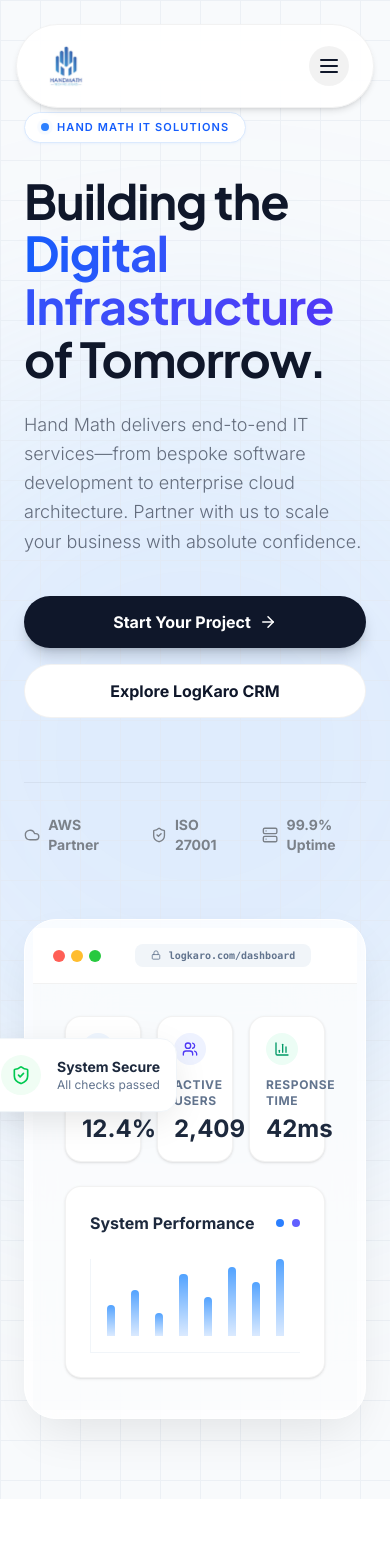
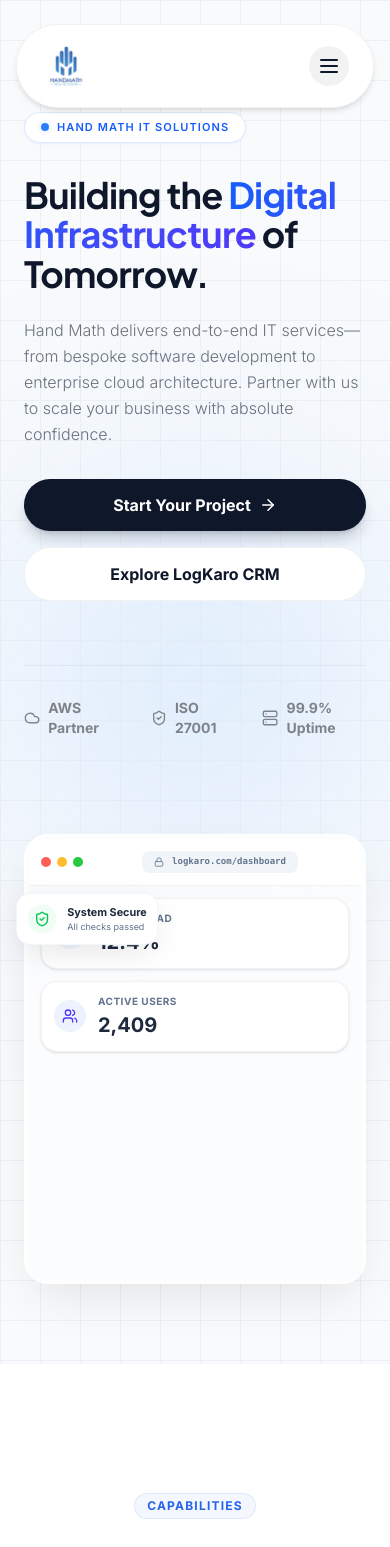
Before and after one commit to Abhaypraja09/Hand-Math, a React (Vite) app: page / in a window 390 px wide. Shown: the top 1547 px of the page. Built offline with nearby package versions, Linux system fonts and the light colour scheme.

Commit message:
feat: complete mobile responsiveness and PWA integration

```diff
--- a/index.html
+++ b/index.html
@@ -5,6 +5,7 @@
     <meta name="google-site-verification" content="PDX38X247zoRnhwAxGdSJqNrmErbsXnrkP0kQb1eRHI" />
     <link rel="icon" type="image/png" href="/logo.png" />
     <link rel="apple-touch-icon" href="/logo.png" />
+    <meta name="theme-color" content="#ffffff" />
     <meta name="viewport" content="width=device-width, initial-scale=1.0" />
     <title>Hand Math IT Solutions | Best Software & Digital Marketing Agency India</title>
     <meta name="description" content="Hand Math IT Solutions Pvt. Ltd. is India's leading IT company providing Custom Software Development, Digital Marketing, SEO, App Development, and Cloud Services. Transform your business with smart technology." />
@@ -51,7 +52,7 @@
     <link rel="preconnect" href="https://fonts.googleapis.com">
     <link rel="preconnect" href="https://fonts.gstatic.com" crossorigin>
   </head>
-  <body class="bg-offwhite">
+  <body class="bg-offwhite overflow-x-hidden w-full max-w-[100vw]">
     <div id="root"></div>
     <script type="module" src="/src/main.jsx"></script>
 
--- a/package.json
+++ b/package.json
@@ -38,6 +38,7 @@
     "globals": "^17.5.0",
     "postcss": "^8.5.14",
     "tailwindcss": "^4.2.4",
-    "vite": "^8.0.10"
+    "vite": "^8.0.10",
+    "vite-plugin-pwa": "^1.3.0"
   }
 }
--- a/src/pages/Contact.jsx
+++ b/src/pages/Contact.jsx
@@ -6,10 +6,10 @@
   return (
     <div className="bg-offwhite min-h-screen">
       {/* Premium Hero Section */}
-      <section className="relative pt-40 pb-12 overflow-hidden">
+      <section className="relative pt-32 md:pt-40 pb-12 overflow-hidden">
         {/* Background glow */}
-        <div className="absolute top-0 right-0 w-[500px] h-[500px] bg-electric/10 blur-[150px] rounded-full pointer-events-none" />
-        <div className="absolute top-20 -left-20 w-[400px] h-[400px] bg-gold/10 blur-[120px] rounded-full pointer-events-none" />
+        <div className="absolute top-0 right-0 w-[300px] md:w-[500px] h-[300px] md:h-[500px] bg-electric/10 blur-[150px] rounded-full pointer-events-none" />
+        <div className="absolute top-20 -left-20 w-[200px] md:w-[400px] h-[200px] md:h-[400px] bg-gold/10 blur-[120px] rounded-full pointer-events-none" />
 
         <div className="container mx-auto px-6 relative z-10 text-center">
           <div className="max-w-4xl mx-auto">
--- a/src/pages/LogKaro.jsx
+++ b/src/pages/LogKaro.jsx
@@ -71,7 +71,7 @@
       {/* 1. HERO SECTION - Breathtaking SaaS Layout */}
       <section className="relative pt-6 pb-24 lg:pt-8 lg:pb-32 overflow-hidden">
         {/* Abstract Background Elements */}
-        <div className="absolute top-1/2 left-1/2 -translate-x-1/2 -translate-y-1/2 w-[800px] h-[800px] bg-electric/10 blur-[120px] rounded-full pointer-events-none" />
+        <div className="absolute top-1/2 left-1/2 -translate-x-1/2 -translate-y-1/2 w-[400px] h-[400px] md:w-[800px] md:h-[800px] bg-electric/10 blur-[120px] rounded-full pointer-events-none" />
 
         <div className="container relative z-10">
           <div className="grid grid-cols-1 lg:grid-cols-12 gap-16 lg:gap-8 items-center">
@@ -85,7 +85,7 @@
                 <SparklesIcon /> Introducing LogKaro v2.0
               </motion.div>
 
-              <motion.h1 variants={fadeUp} className="font-heading font-bold text-navy mb-6 leading-[1.05] tracking-tight">
+              <motion.h1 variants={fadeUp} className="text-4xl sm:text-5xl lg:text-[64px] font-heading font-bold text-navy mb-6 leading-[1.05] tracking-tight">
                 Smart Taxi & <span className="text-transparent bg-clip-text bg-gradient-to-r from-electric to-purple-600">Fleet Management CRM.</span>
               </motion.h1>
 
@@ -182,7 +182,7 @@
                 </RouterLink>
               </div>
               {/* Decorative Map Graphic */}
-              <div className="absolute right-0 top-0 w-1/2 h-full bg-gradient-to-l from-blue-100/50 to-transparent flex items-center justify-center opacity-50 group-hover:opacity-100 transition-opacity">
+              <div className="hidden md:flex absolute right-0 top-0 w-1/2 h-full bg-gradient-to-l from-blue-100/50 to-transparent items-center justify-center opacity-50 group-hover:opacity-100 transition-opacity">
                 <div className="w-64 h-64 border border-electric/20 rounded-full flex items-center justify-center relative">
                   <div className="w-48 h-48 border border-electric/20 rounded-full animate-ping" style={{ animationDuration: '3s' }} />
                   <div className="w-3 h-3 bg-electric rounded-full absolute top-10 left-10 shadow-[0_0_15px_rgba(37,99,235,1)]" />
@@ -246,7 +246,7 @@
       {/* 3. DASHBOARD SHOWCASE SECTION */}
       <section className="py-24 bg-navy relative z-20 overflow-hidden">
         {/* Background Gradients */}
-        <div className="absolute top-0 left-1/2 -translate-x-1/2 w-[1000px] h-[500px] bg-electric/20 blur-[120px] rounded-full pointer-events-none" />
+        <div className="absolute top-0 left-1/2 -translate-x-1/2 w-full max-w-[1000px] h-[500px] bg-electric/20 blur-[120px] rounded-full pointer-events-none" />
 
         <div className="container relative z-10">
           <div className="text-center max-w-3xl mx-auto mb-16">
@@ -284,7 +284,7 @@
                 {/* Main Content Area */}
                 <div className="md:col-span-9 space-y-6">
                   {/* Top KPIs */}
-                  <div className="grid grid-cols-3 gap-4">
+                  <div className="grid grid-cols-1 sm:grid-cols-3 gap-4">
                      <div className="p-4 bg-white/5 rounded-xl border border-white/10">
                        <span className="text-white/50 text-xs block mb-2 uppercase">Total Revenue</span>
                        <span className="text-2xl font-bold text-white font-heading">₹2,84,500</span>
@@ -415,7 +415,7 @@
         <div className="absolute top-0 right-0 w-1/2 h-full bg-[radial-gradient(ellipse_at_center,_var(--tw-gradient-stops))] from-electric/20 to-transparent blur-3xl" />
 
         <div className="container relative z-10 text-center text-white">
-          <h2 className="font-heading font-bold text-5xl md:text-6xl mb-6">Ready to accelerate?</h2>
+          <h2 className="font-heading font-bold text-4xl md:text-5xl lg:text-6xl mb-6">Ready to accelerate?</h2>
           <p className="text-white/70 text-lg md:text-xl max-w-2xl mx-auto mb-10">
             Join hundreds of modern businesses scaling their fleets with LogKaro CRM.
           </p>
--- a/src/sections/Contact.jsx
+++ b/src/sections/Contact.jsx
@@ -168,8 +168,8 @@
       </div>
 
       {/* Google Map Embedded in Glass Frame */}
-      <div className="container mx-auto px-6 mt-20">
-        <div className="relative w-full h-[450px] rounded-[40px] overflow-hidden p-2 glass-card border border-white/40 shadow-[0_20px_50px_-20px_rgba(37,99,235,0.2)] bg-white/50 backdrop-blur-3xl group">
+      <div className="container mx-auto px-6 mt-16 md:mt-20">
+        <div className="relative w-full h-[300px] md:h-[450px] rounded-[32px] md:rounded-[40px] overflow-hidden p-1 md:p-2 glass-card border border-white/40 shadow-[0_20px_50px_-20px_rgba(37,99,235,0.2)] bg-white/50 backdrop-blur-3xl group">
           <div className="absolute inset-0 bg-gradient-to-r from-electric/10 to-purple-500/10 opacity-0 group-hover:opacity-100 transition-opacity duration-700 pointer-events-none" />
           <div className="w-full h-full rounded-[32px] overflow-hidden">
              <iframe
--- a/src/sections/Footer.jsx
+++ b/src/sections/Footer.jsx
@@ -17,7 +17,7 @@
       <div className="container mx-auto px-6 relative z-10">
 
         {/* Massive Top CTA */}
-        <div className="flex flex-col md:flex-row items-center justify-between pb-16 mb-16 border-b border-white/10 gap-8">
+        <div className="flex flex-col md:flex-row items-center justify-between pb-16 mb-16 border-b border-white/10 gap-8 text-center md:text-left">
           <div>
             <h2 className="text-4xl md:text-5xl font-heading font-bold text-white mb-4">
               Have a project in mind?
--- a/src/sections/Hero.jsx
+++ b/src/sections/Hero.jsx
@@ -19,7 +19,7 @@
       {/* Clean Light Grid Background (Screenshot Match) */}
       <div className="absolute inset-0 z-0 overflow-hidden pointer-events-none">
         {/* Soft Radial Glow */}
-        <div className="absolute top-1/2 left-1/2 -translate-x-1/2 -translate-y-1/2 w-[800px] h-[800px] bg-blue-400/15 blur-[120px] rounded-full" />
+        <div className="absolute top-1/2 left-1/2 -translate-x-1/2 -translate-y-1/2 w-[400px] h-[400px] md:w-[800px] md:h-[800px] bg-blue-400/15 blur-[120px] rounded-full" />
         {/* Crisp Light Grid */}
         <div className="absolute inset-0 opacity-[0.5]" style={{ backgroundImage: 'linear-gradient(#e2e8f0 1px, transparent 1px), linear-gradient(90deg, #e2e8f0 1px, transparent 1px)', backgroundSize: '40px 40px' }} />
       </div>
@@ -40,11 +40,11 @@
               Hand Math IT Solutions
             </motion.div>
 
-            <motion.h1 variants={fadeUp} className="text-5xl sm:text-6xl lg:text-[72px] font-heading font-bold text-navy mb-6 leading-[1.1] tracking-tight">
+            <motion.h1 variants={fadeUp} className="text-4xl sm:text-5xl lg:text-[72px] font-heading font-bold text-navy mb-6 leading-[1.1] tracking-tight">
               Building the <span className="text-transparent bg-clip-text bg-gradient-to-r from-blue-600 to-indigo-600">Digital Infrastructure</span> of Tomorrow.
             </motion.h1>
 
-            <motion.p variants={fadeUp} className="text-lg md:text-xl text-navy/60 mb-10 max-w-xl leading-relaxed font-light">
+            <motion.p variants={fadeUp} className="text-base sm:text-lg md:text-xl text-navy/60 mb-8 max-w-xl leading-relaxed font-light">
               Hand Math delivers end-to-end IT services—from bespoke software development to enterprise cloud architecture. Partner with us to scale your business with absolute confidence.
             </motion.p>
 
@@ -72,52 +72,58 @@
             initial={{ opacity: 0, x: 40, scale: 0.95 }}
             animate={{ opacity: 1, x: 0, scale: 1 }}
             transition={{ duration: 1, delay: 0.3, type: 'spring', stiffness: 100 }}
-            className="lg:col-span-6 relative w-full h-[500px]"
+            className="lg:col-span-6 relative w-full h-[450px] md:h-[500px] mt-8 lg:mt-0"
           >
-            <div className="absolute inset-0 bg-white/80 backdrop-blur-2xl border border-white p-2 shadow-[0_20px_50px_-12px_rgba(0,0,0,0.1)] rounded-[2rem] z-10 flex flex-col overflow-hidden">
+            <div className="absolute inset-0 bg-white/80 backdrop-blur-2xl border border-white p-1 md:p-2 shadow-[0_20px_50px_-12px_rgba(0,0,0,0.1)] rounded-[1.5rem] md:rounded-[2rem] z-10 flex flex-col overflow-hidden">
               {/* Header */}
-              <div className="flex items-center gap-2 px-5 py-4 border-b border-black/5 bg-white">
+              <div className="flex items-center gap-2 px-3 md:px-5 py-3 md:py-4 border-b border-black/5 bg-white">
                 <div className="flex gap-1.5">
-                  <span className="w-3 h-3 rounded-full bg-[#ff5f56]" />
-                  <span className="w-3 h-3 rounded-full bg-[#ffbd2e]" />
-                  <span className="w-3 h-3 rounded-full bg-[#27c93f]" />
+                  <span className="w-2.5 h-2.5 md:w-3 md:h-3 rounded-full bg-[#ff5f56]" />
+                  <span className="w-2.5 h-2.5 md:w-3 md:h-3 rounded-full bg-[#ffbd2e]" />
+                  <span className="w-2.5 h-2.5 md:w-3 md:h-3 rounded-full bg-[#27c93f]" />
                 </div>
-                <div className="mx-auto bg-slate-100 rounded-lg px-4 py-1 text-[10px] font-mono text-slate-500 font-bold flex items-center gap-2">
+                <div className="mx-auto bg-slate-100 rounded-lg px-3 py-1 text-[9px] md:text-[10px] font-mono text-slate-500 font-bold flex items-center gap-2">
                   <Lock size={10} /> logkaro.com/dashboard
                 </div>
               </div>
 
               {/* Minimalist Dashboard Content */}
-              <div className="flex-1 bg-slate-50/50 p-8 flex flex-col gap-6">
+              <div className="flex-1 bg-slate-50/50 p-3 md:p-8 flex flex-col gap-3 md:gap-6">
                 {/* Metrics Row */}
-                <div className="grid grid-cols-3 gap-4">
-                  <div className="bg-white p-4 rounded-2xl border border-black/5 shadow-sm">
-                     <div className="w-8 h-8 rounded-full bg-blue-50 flex items-center justify-center text-blue-600 mb-3"><Activity size={16}/></div>
-                     <span className="text-xs text-slate-500 font-bold uppercase tracking-wider block mb-1">Server Load</span>
-                     <span className="text-2xl font-bold text-slate-800">12.4%</span>
+                <div className="grid grid-cols-1 sm:grid-cols-3 gap-3 md:gap-4">
+                  <div className="bg-white p-3 md:p-4 rounded-2xl border border-black/5 shadow-sm flex items-center sm:flex-col sm:items-start gap-3 sm:gap-0">
+                     <div className="w-8 h-8 rounded-full bg-blue-50 flex items-center justify-center text-blue-600 sm:mb-3 shrink-0"><Activity size={16}/></div>
+                     <div>
+                       <span className="text-[10px] md:text-xs text-slate-500 font-bold uppercase tracking-wider block mb-0.5 sm:mb-1">Server Load</span>
+                       <span className="text-xl md:text-2xl font-bold text-slate-800">12.4%</span>
+                     </div>
                   </div>
-                  <div className="bg-white p-4 rounded-2xl border border-black/5 shadow-sm">
-                     <div className="w-8 h-8 rounded-full bg-indigo-50 flex items-center justify-center text-indigo-600 mb-3"><Users size={16}/></div>
-                     <span className="text-xs text-slate-500 font-bold uppercase tracking-wider block mb-1">Active Users</span>
-                     <span className="text-2xl font-bold text-slate-800">2,409</span>
+                  <div className="bg-white p-3 md:p-4 rounded-2xl border border-black/5 shadow-sm flex items-center sm:flex-col sm:items-start gap-3 sm:gap-0">
+                     <div className="w-8 h-8 rounded-full bg-indigo-50 flex items-center justify-center text-indigo-600 sm:mb-3 shrink-0"><Users size={16}/></div>
+                     <div>
+                       <span className="text-[10px] md:text-xs text-slate-500 font-bold uppercase tracking-wider block mb-0.5 sm:mb-1">Active Users</span>
+                       <span className="text-xl md:text-2xl font-bold text-slate-800">2,409</span>
+                     </div>
                   </div>
-                  <div className="bg-white p-4 rounded-2xl border border-black/5 shadow-sm">
-                     <div className="w-8 h-8 rounded-full bg-emerald-50 flex items-center justify-center text-emerald-600 mb-3"><BarChart3 size={16}/></div>
-                     <span className="text-xs text-slate-500 font-bold uppercase tracking-wider block mb-1">Response Time</span>
-                     <span className="text-2xl font-bold text-slate-800">42ms</span>
+                  <div className="bg-white p-3 md:p-4 rounded-2xl border border-black/5 shadow-sm flex items-center sm:flex-col sm:items-start gap-3 sm:gap-0 hidden sm:flex">
+                     <div className="w-8 h-8 rounded-full bg-emerald-50 flex items-center justify-center text-emerald-600 mb-3 shrink-0"><BarChart3 size={16}/></div>
+                     <div>
+                       <span className="text-xs text-slate-500 font-bold uppercase tracking-wider block mb-1">Response Time</span>
+                       <span className="text-2xl font-bold text-slate-800">42ms</span>
+                     </div>
                   </div>
                 </div>
 
                 {/* Main Graph Area Placeholder */}
-                <div className="flex-1 bg-white rounded-2xl border border-black/5 shadow-sm p-6 flex flex-col">
+                <div className="flex-1 bg-white rounded-2xl border border-black/5 shadow-sm p-4 md:p-6 flex flex-col hidden sm:flex">
                    <div className="flex justify-between items-center mb-6">
-                     <span className="font-bold text-slate-800">System Performance</span>
+                     <span className="font-bold text-slate-800 text-sm md:text-base">System Performance</span>
                      <div className="flex gap-2">
                        <span className="w-2 h-2 rounded-full bg-blue-500" />
                        <span className="w-2 h-2 rounded-full bg-indigo-500" />
                      </div>
                    </div>
-                   <div className="flex-1 border-b border-l border-slate-100 flex items-end justify-between px-4 pb-4 gap-4 relative">
+                   <div className="flex-1 border-b border-l border-slate-100 flex items-end justify-between px-2 md:px-4 pb-2 md:pb-4 gap-2 md:gap-4 relative">
                       {/* Fake Graph Bars */}
                       {[40, 60, 30, 80, 50, 90, 70, 100].map((height, i) => (
                         <motion.div
@@ -137,14 +143,14 @@
             <motion.div
               animate={{ y: [-10, 10, -10] }}
               transition={{ repeat: Infinity, duration: 6, ease: "easeInOut" }}
-              className="absolute -left-10 top-32 z-20 bg-white p-4 rounded-2xl shadow-[0_10px_40px_-10px_rgba(0,0,0,0.15)] border border-slate-100 flex items-center gap-4"
+              className="absolute -left-2 md:-left-10 top-16 md:top-32 z-20 bg-white p-3 md:p-4 rounded-2xl shadow-[0_10px_40px_-10px_rgba(0,0,0,0.15)] border border-slate-100 flex items-center gap-3 md:gap-4 scale-90 md:scale-100 origin-left"
             >
-              <div className="w-10 h-10 rounded-full bg-green-50 text-green-500 flex items-center justify-center">
-                <ShieldCheck size={20} />
+              <div className="w-8 h-8 md:w-10 md:h-10 rounded-full bg-green-50 text-green-500 flex items-center justify-center shrink-0">
+                <ShieldCheck size={18} />
               </div>
               <div>
-                <span className="block text-sm font-bold text-slate-800">System Secure</span>
-                <span className="block text-xs text-slate-500">All checks passed</span>
+                <span className="block text-xs md:text-sm font-bold text-slate-800">System Secure</span>
+                <span className="block text-[10px] md:text-xs text-slate-500">All checks passed</span>
               </div>
             </motion.div>
           </motion.div>
--- a/vite.config.js
+++ b/vite.config.js
@@ -1,6 +1,7 @@
 import { defineConfig } from 'vite'
 import react from '@vitejs/plugin-react'
 import tailwindcss from '@tailwindcss/vite'
+import { VitePWA } from 'vite-plugin-pwa'
 
 // https://vite.dev/config/
 export default defineConfig({
@@ -8,5 +9,35 @@
   plugins: [
     react(),
     tailwindcss(),
+    VitePWA({
+      registerType: 'autoUpdate',
+      includeAssets: ['logo.png'],
+      manifest: {
+        name: 'Hand Math IT Solutions',
+        short_name: 'Hand Math',
+        description: 'Premium Software Development and Digital Marketing solutions in India.',
+        theme_color: '#ffffff',
+        background_color: '#ffffff',
+        display: 'standalone',
+        icons: [
+          {
+            src: 'logo.png',
+            sizes: '192x192',
+            type: 'image/png'
+          },
+          {
+            src: 'logo.png',
+            sizes: '512x512',
+            type: 'image/png'
+          },
+          {
+            src: 'logo.png',
+            sizes: '512x512',
+            type: 'image/png',
+            purpose: 'any maskable'
+          }
+        ]
+      }
+    })
   ],
 })
```
Also changed, not shown: src/sections/Navbar.jsx (+19 -19 lines), 1 other file (tests, documents, lock files or other folders).
